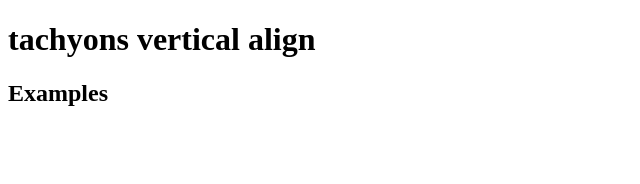
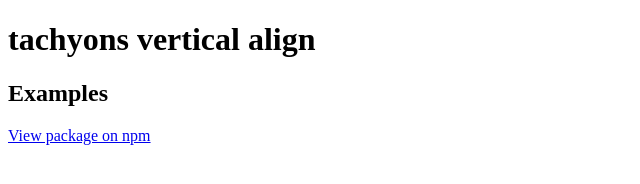
Before and after one commit to tachyons-css/tachyons-vertical-align, a website: page index.html in a window 1280 px wide. Shown: the whole page, without its empty margins (0-640 px from the left). Drawn offline with Linux system fonts and the light colour scheme.

Commit message:
Adding link to npm module

```diff
--- a/index.html
+++ b/index.html
@@ -13,5 +13,6 @@
   <body>
     <h1>tachyons vertical align</h1>
     <h2>Examples</h2>
+    <a href="http://npmjs.org/package/tachyons-vertical-align" title="tachyons-vertical-align">View package on npm</a>
   </body>
 </html>
```
